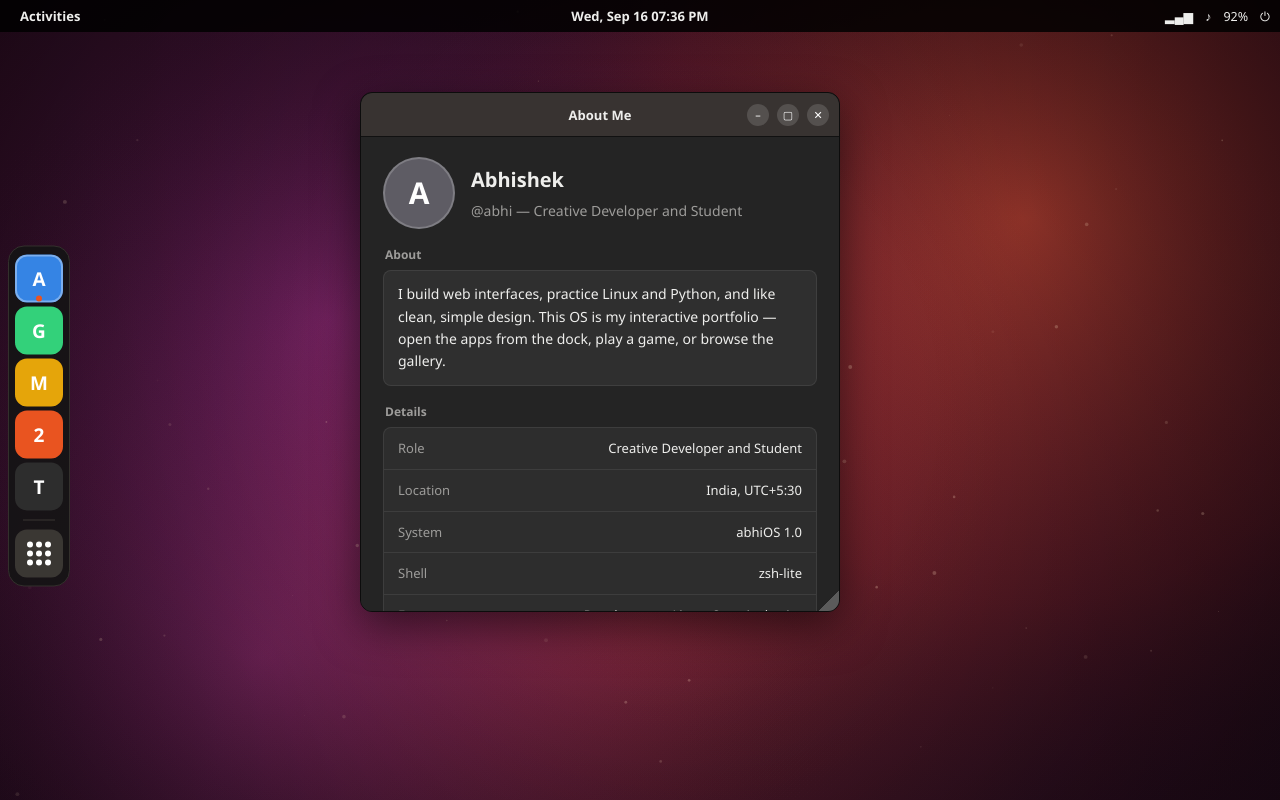
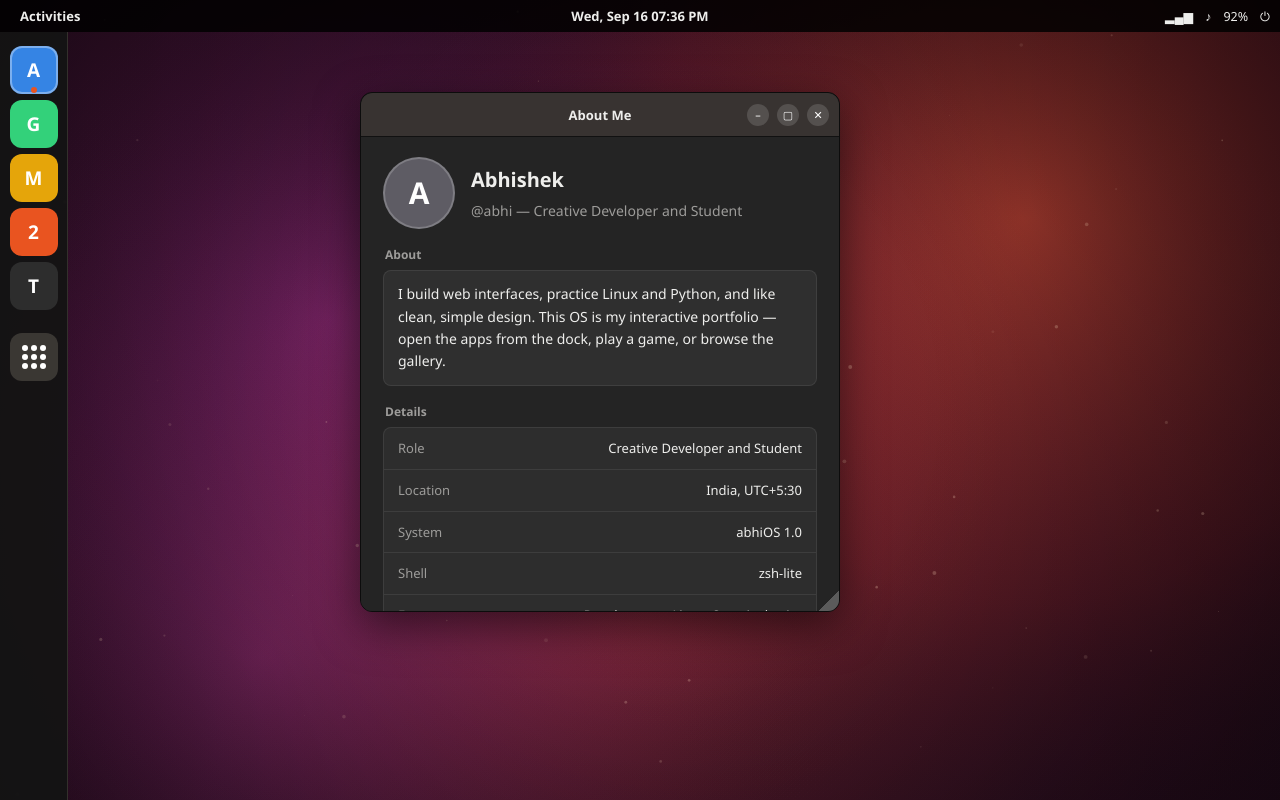
Before and after one commit to mrduhlol/abhishek-a2, a React (Vite) app: page / in a window 1280 px wide. Built offline with nearby package versions, Linux system fonts and the light colour scheme.

Commit message:
style: fix dock as full-height left sidebar

```diff
--- a/src/index.css
+++ b/src/index.css
@@ -82,12 +82,12 @@ button { font-family: inherit; }
 
 .desktop { position: absolute; inset: 32px 0 0 0; }
 
-/* Ubuntu dock */
+/* Ubuntu dock: fixed full-height left sidebar */
 .dock {
-  position: absolute; left: 8px; top: 50%; transform: translateY(-50%);
-  display: flex; flex-direction: column; gap: 4px; z-index: 400;
-  background: rgba(20, 20, 20, 0.9); border: 1px solid #33302c; border-radius: 16px;
-  padding: 8px 6px;
+  position: absolute; left: 0; top: 0; bottom: 0; width: 68px; z-index: 400;
+  display: flex; flex-direction: column; align-items: center; gap: 6px;
+  background: rgba(20, 20, 20, 0.94); border-right: 1px solid #33302c;
+  padding: 14px 0 12px;
 }
 .dock-btn {
   width: 48px; height: 48px; border-radius: 12px; border: none;
```
